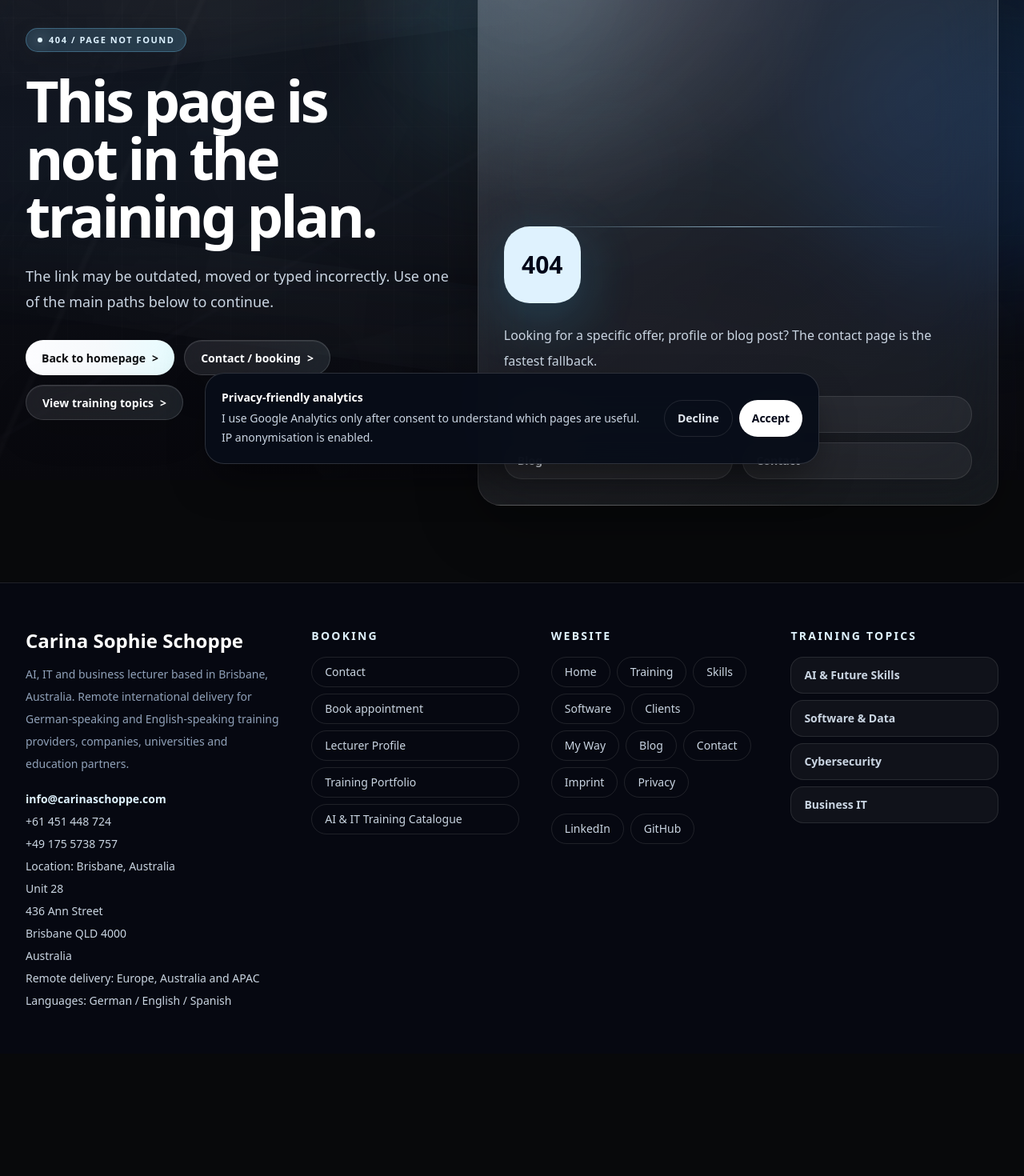
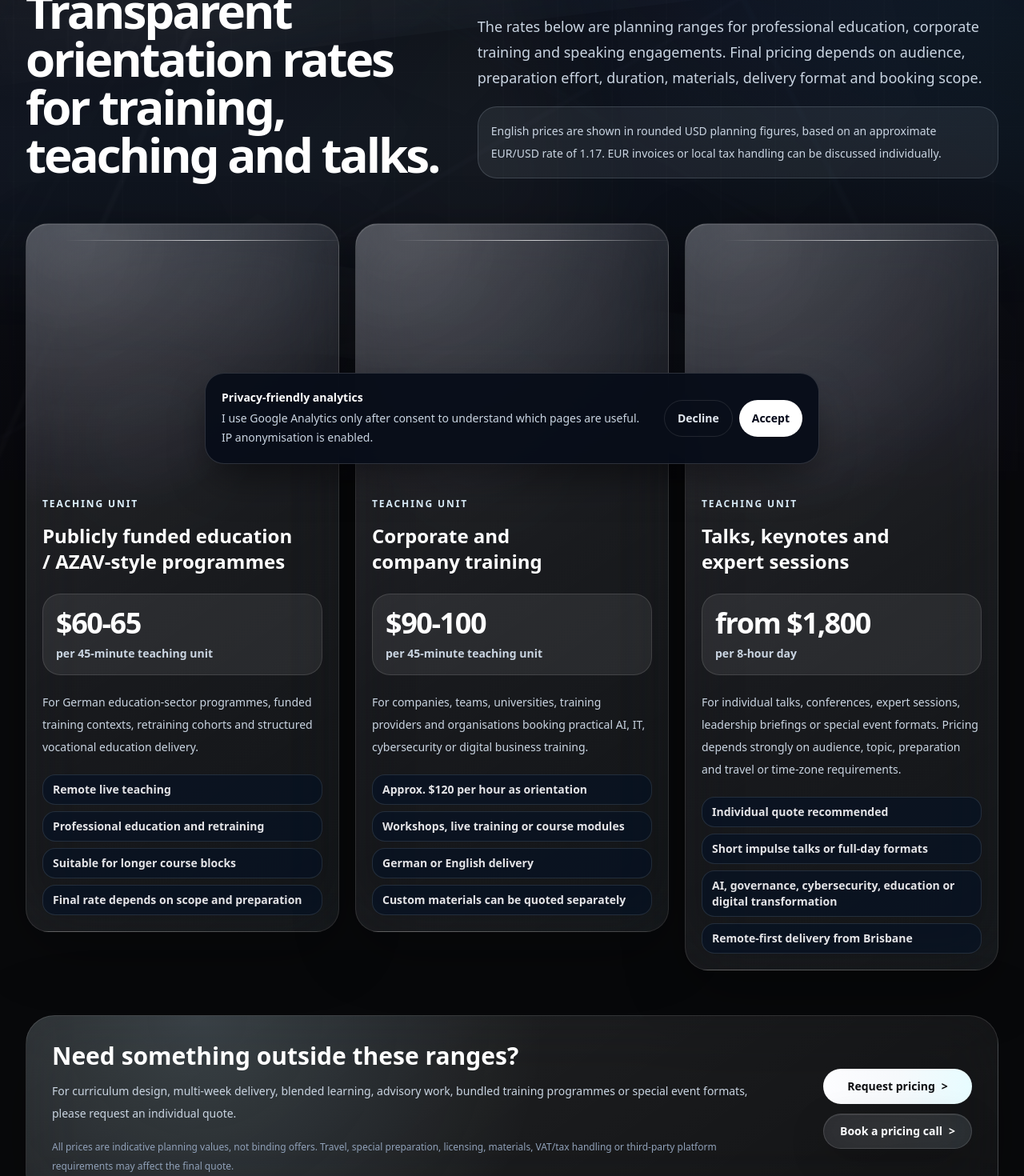
Before and after one commit to Luminovia-Training-Consulting/Website, a React (Vite) app: page /pricing in a window 1280 px wide. Shown: the part 200-1670 px from the top of the page at 80% size. Before the commit the page ends 1517 px from the top, so only its background shows below. Built offline with nearby package versions, Linux system fonts and the light colour scheme.

Commit message:
Add bilingual pricing page

```diff
--- a/src/App.jsx
+++ b/src/App.jsx
@@ -12,6 +12,7 @@ import AboutPage from "./pages/AboutPage.jsx";
 import ContactPage from "./pages/ContactPage.jsx";
 import MyWayPage from "./pages/MyWayPage.jsx";
 import SkillsPage from "./pages/SkillsPage.jsx";
+import PricingPage from "./pages/PricingPage.jsx";
 import BlogPage from "./pages/BlogPage.jsx";
 import BlogPostPage from "./pages/BlogPostPage.jsx";
 import SoftwarePage from "./pages/SoftwarePage.jsx";
@@ -71,6 +72,7 @@ export default function App() {
               <Route path="/contact" element={<ContactPage />} />
               <Route path="/my-way" element={<MyWayPage />} />
               <Route path="/skills" element={<SkillsPage />} />
+              <Route path="/pricing" element={<PricingPage />} />
               <Route path="/blog" element={<BlogPage />} />
               <Route path="/blog/:slug" element={<BlogPostPage />} />
               <Route path="/software" element={<SoftwarePage />} />
--- a/src/data/profile.js
+++ b/src/data/profile.js
@@ -32,6 +32,7 @@ export const navItems = [
   { to: "/skills", key: "skills" },
   { to: "/software", key: "software" },
   { to: "/portfolio", key: "clients" },
+  { to: "/pricing", key: "pricing" },
   { to: "/my-way", key: "myWay" },
   { to: "/blog", key: "blog" },
   { to: "/contact", key: "book" },
--- a/src/i18n.jsx
+++ b/src/i18n.jsx
@@ -12,6 +12,7 @@ const dictionaries = {
       skills: "Skills",
       software: "Software",
       clients: "Clients",
+      pricing: "Pricing",
       myWay: "My Way",
       blog: "Blog",
       book: "Contact",
@@ -176,6 +177,7 @@ const dictionaries = {
       skills: "Skills",
       software: "Software",
       clients: "Kunden",
+      pricing: "Preise",
       myWay: "Werdegang",
       blog: "Blog",
       book: "Kontakt",
--- /dev/null
+++ b/src/pages/PricingPage.jsx
@@ -0,0 +1,133 @@
+import { PROFILE } from "../data/profile.js";
+import { useLanguage } from "../i18n.jsx";
+import Badge from "../components/Badge.jsx";
+import Button from "../components/Button.jsx";
+import Card from "../components/Card.jsx";
+
+const content = {
+  en: {
+    badge: "Pricing",
+    title: "Transparent orientation rates for training, teaching and talks.",
+    intro: "The rates below are planning ranges for professional education, corporate training and speaking engagements. Final pricing depends on audience, preparation effort, duration, materials, delivery format and booking scope.",
+    currencyNote: "English prices are shown in rounded USD planning figures, based on an approximate EUR/USD rate of 1.17. EUR invoices or local tax handling can be discussed individually.",
+    unit: "Teaching unit",
+    cards: [
+      {
+        title: "Publicly funded education / AZAV-style programmes",
+        price: "$60-65",
+        suffix: "per 45-minute teaching unit",
+        copy: "For German education-sector programmes, funded training contexts, retraining cohorts and structured vocational education delivery.",
+        details: ["Remote live teaching", "Professional education and retraining", "Suitable for longer course blocks", "Final rate depends on scope and preparation"],
+      },
+      {
+        title: "Corporate and company training",
+        price: "$90-100",
+        suffix: "per 45-minute teaching unit",
+        copy: "For companies, teams, universities, training providers and organisations booking practical AI, IT, cybersecurity or digital business training.",
+        details: ["Approx. $120 per hour as orientation", "Workshops, live training or course modules", "German or English delivery", "Custom materials can be quoted separately"],
+      },
+      {
+        title: "Talks, keynotes and expert sessions",
+        price: "from $1,800",
+        suffix: "per 8-hour day",
+        copy: "For individual talks, conferences, expert sessions, leadership briefings or special event formats. Pricing depends strongly on audience, topic, preparation and travel or time-zone requirements.",
+        details: ["Individual quote recommended", "Short impulse talks or full-day formats", "AI, governance, cybersecurity, education or digital transformation", "Remote-first delivery from Brisbane"],
+      },
+    ],
+    customTitle: "Need something outside these ranges?",
+    customCopy: "For curriculum design, multi-week delivery, blended learning, advisory work, bundled training programmes or special event formats, please request an individual quote.",
+    contact: "Request pricing",
+    appointment: "Book a pricing call",
+    footnote: "All prices are indicative planning values, not binding offers. Travel, special preparation, licensing, materials, VAT/tax handling or third-party platform requirements may affect the final quote.",
+  },
+  de: {
+    badge: "Preise",
+    title: "Transparente Richtwerte fuer Trainings, Lehre und Vortraege.",
+    intro: "Die folgenden Preise sind Orientierungswerte fuer Bildungsbereich, Corporate Training und Vortraege. Die finale Kalkulation haengt von Zielgruppe, Vorbereitung, Dauer, Materialien, Format und Umfang der Buchung ab.",
+    currencyNote: "Die deutsche Version zeigt EUR-Richtwerte. Bei internationalen Buchungen koennen Waehrung, Rechnungsstellung und steuerliche Anforderungen individuell geklaert werden.",
+    unit: "Unterrichtseinheit",
+    cards: [
+      {
+        title: "Bildungsbereich / AZAV-gefoerderte Massnahmen",
+        price: "50-55 EUR",
+        suffix: "pro 45-Minuten-Unterrichtseinheit",
+        copy: "Fuer bildungsgefoerderte Massnahmen, Umschulungen, Weiterbildungen und strukturierte Kursdurchfuehrung im deutschen Bildungsbereich.",
+        details: ["Remote-Live-Unterricht", "Berufliche Bildung und Umschulung", "Geeignet fuer laengere Kursbloecke", "Finaler Satz je nach Umfang und Vorbereitung"],
+      },
+      {
+        title: "Corporate- und Firmentraining",
+        price: "75-85 EUR",
+        suffix: "pro 45-Minuten-Unterrichtseinheit",
+        copy: "Fuer Unternehmen, Teams, Hochschulen, Bildungsanbieter und Organisationen, die praxisnahes AI-, IT-, Cybersecurity- oder Digital-Business-Training buchen.",
+        details: ["Ca. 100 EUR pro Stunde als Orientierung", "Workshops, Live-Training oder Kursmodule", "Durchfuehrung auf Deutsch oder Englisch", "Individuelle Materialien separat kalkulierbar"],
+      },
+      {
+        title: "Vortraege, Keynotes und Expert Sessions",
+        price: "ab 1.500 EUR",
+        suffix: "pro 8-Stunden-Tag",
+        copy: "Fuer einzelne Vortraege, Konferenzen, Expert Sessions, Leadership Briefings oder besondere Veranstaltungsformate. Der Preis haengt stark von Audience, Gruppe, Thema und Vorbereitung ab.",
+        details: ["Individuelles Angebot empfohlen", "Impulsvortrag oder Tagesformat", "AI, Governance, Cybersecurity, Bildung oder digitale Transformation", "Remote-first aus Brisbane"],
+      },
+    ],
+    customTitle: "Andere Situation oder groesserer Umfang?",
+    customCopy: "Fuer Curriculum Design, mehrwoechige Durchfuehrung, Blended Learning, Beratung, Paketbuchungen oder besondere Eventformate bitte ein individuelles Angebot anfragen.",
+    contact: "Preise anfragen",
+    appointment: "Preisgespraech buchen",
+    footnote: "Alle Preise sind unverbindliche Richtwerte und keine bindenden Angebote. Reiseaufwand, besondere Vorbereitung, Lizenzen, Materialien, Umsatzsteuer-/Steuerfragen oder Plattformanforderungen koennen das finale Angebot beeinflussen.",
+  },
+};
+
+export default function PricingPage() {
+  const { language } = useLanguage();
+  const copy = content[language];
+
+  return (
+    <main className="px-4 pb-24 pt-32 sm:px-6 lg:px-8">
+      <div className="mx-auto max-w-7xl">
+        <div className="grid gap-8 lg:grid-cols-[0.9fr_1.1fr] lg:items-end">
+          <div>
+            <Badge>{copy.badge}</Badge>
+            <h1 className="mt-6 text-5xl font-black tracking-[-0.05em] text-white sm:text-6xl">{copy.title}</h1>
+          </div>
+          <div>
+            <p className="text-lg leading-8 text-slate-300">{copy.intro}</p>
+            <p className="mt-5 rounded-[1.5rem] border border-sky-100/16 bg-sky-100/[0.07] p-4 text-sm leading-7 text-slate-300">{copy.currencyNote}</p>
+          </div>
+        </div>
+
+        <section className="mt-14 grid gap-5 lg:grid-cols-3">
+          {copy.cards.map((item) => (
+            <Card key={item.title} className="self-start">
+              <div className="text-xs font-black uppercase tracking-[0.16em] text-sky-100">{copy.unit}</div>
+              <h2 className="mt-4 text-2xl font-black text-white">{item.title}</h2>
+              <div className="mt-6 rounded-[1.4rem] border border-white/12 bg-white/[0.08] p-4">
+                <div className="text-4xl font-black tracking-[-0.04em] text-white">{item.price}</div>
+                <div className="mt-2 text-sm font-bold text-slate-300">{item.suffix}</div>
+              </div>
+              <p className="mt-5 text-sm leading-7 text-slate-300">{item.copy}</p>
+              <div className="mt-5 grid gap-2">
+                {item.details.map((detail) => (
+                  <span key={detail} className="rounded-2xl border border-sky-100/12 bg-[#071225]/72 px-3 py-2 text-sm font-bold text-zinc-200">{detail}</span>
+                ))}
+              </div>
+            </Card>
+          ))}
+        </section>
+
+        <section className="mt-14 rounded-[2.25rem] border border-white/12 bg-[radial-gradient(circle_at_18%_0%,rgba(186,230,253,.16),transparent_42%),linear-gradient(145deg,rgba(255,255,255,.11),rgba(255,255,255,.045))] p-6 shadow-[0_28px_105px_rgba(0,0,0,.26)] backdrop-blur-2xl sm:p-8">
+          <div className="grid gap-6 lg:grid-cols-[1fr_auto] lg:items-center">
+            <div>
+              <h2 className="text-3xl font-black text-white">{copy.customTitle}</h2>
+              <p className="mt-3 max-w-4xl text-sm leading-7 text-slate-300">{copy.customCopy}</p>
+              <p className="mt-4 max-w-4xl text-xs leading-6 text-slate-400">{copy.footnote}</p>
+            </div>
+            <div className="flex flex-col gap-3 sm:flex-row lg:flex-col">
+              <Button to="/contact#contact-options">{copy.contact}</Button>
+              <Button href={PROFILE.appointmentSchedule} variant="secondary">{copy.appointment}</Button>
+            </div>
+          </div>
+        </section>
+      </div>
+    </main>
+  );
+}
```
Also changed, not shown: 1 other file (tests, documents, lock files or other folders).
